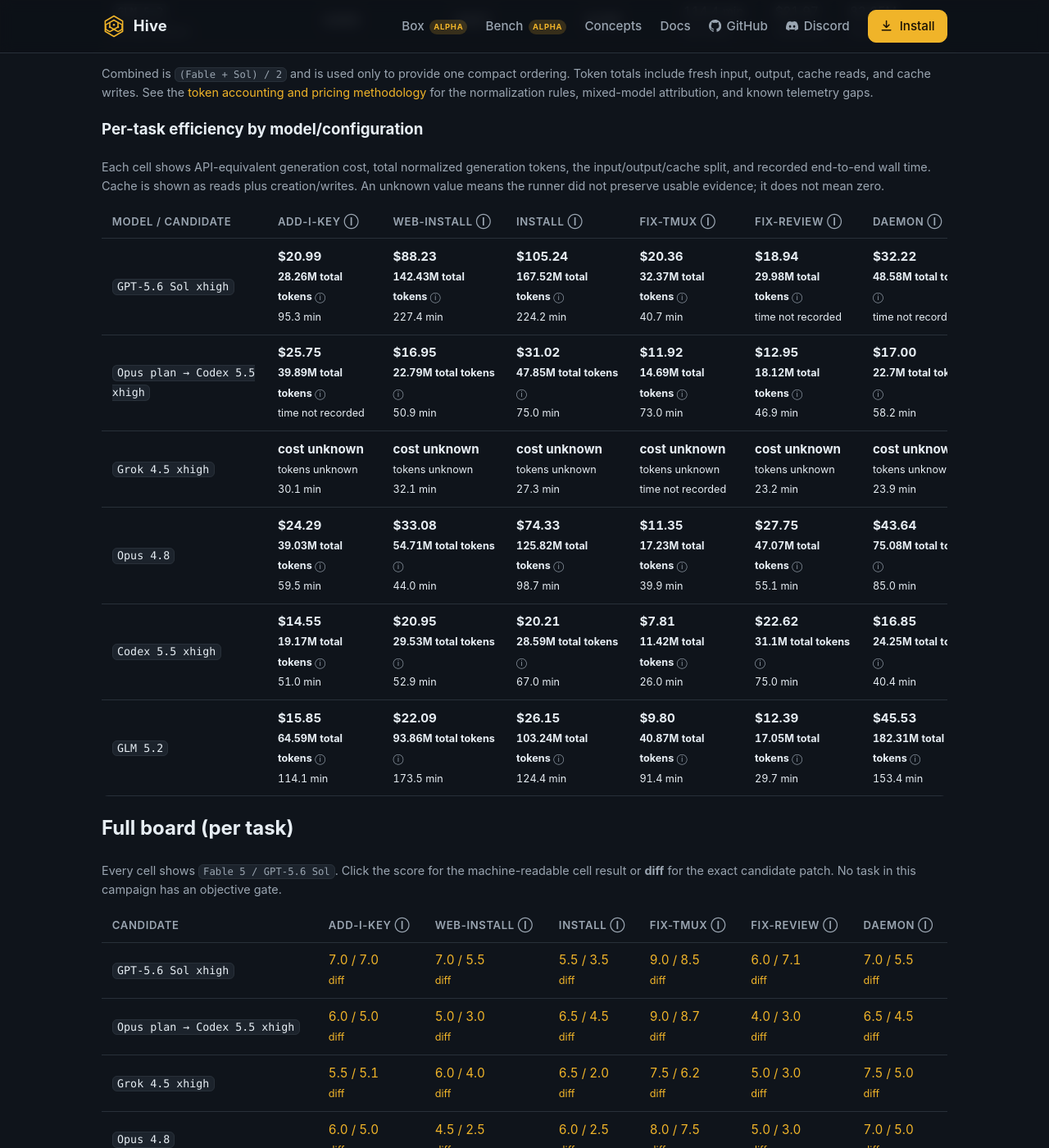
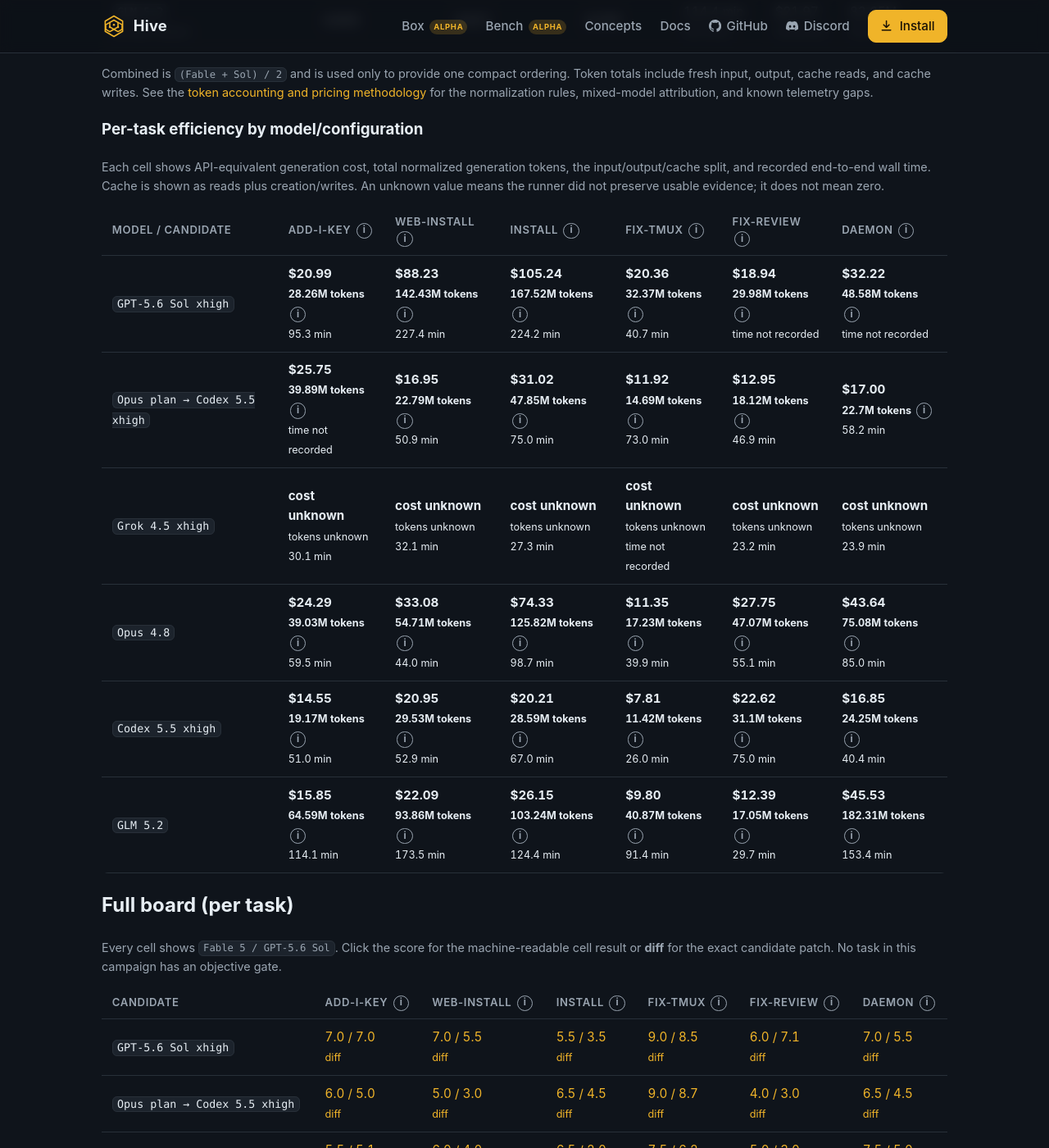
Before and after one commit to ivankuznetsov/hive-site, a Jekyll site: the page built from bench/index.md, in a window 1280 px wide and 1400 px high, scrolled down 2025 px. Shown: the whole window at 82% size. Built offline with Jekyll 4.4.1, drawn with Linux system fonts in a browser that asks for light colours; some of the changed lines change nothing that is shown.

Commit message:
fix(bench): remove table overflow and repair tooltips

```diff
--- a/_includes/bench/leaderboard.html
+++ b/_includes/bench/leaderboard.html
@@ -112,7 +112,9 @@
         <tr>
           <th scope="col">Model / candidate</th>
           {% for task in b.tasks %}
-            <th scope="col">{{ task.key }}&nbsp;<span class="bench-info" title="{{ task.desc | escape }}">ⓘ</span></th>
+            <th scope="col">{{ task.key }}&nbsp;<button type="button" class="bench-info"
+              aria-label="{{ task.key | escape }}: {{ task.desc | escape }}"
+              data-bench-tooltip="{{ task.desc | escape }}">i</button></th>
           {% endfor %}
         </tr>
       </thead>
@@ -131,10 +133,10 @@
                   {% assign output_mtokens = stat.tokens.output | times: 0.000001 | round: 3 %}
                   {% assign cache_read_mtokens = stat.tokens.cache_read | times: 0.000001 | round: 3 %}
                   {% assign cache_write_mtokens = stat.tokens.cache_write | times: 0.000001 | round: 3 %}
-                  <small><strong>{{ stat.normalized_mtokens }}M total tokens</strong>
-                    <span class="bench-info" tabindex="0" role="img"
+                  <small><strong>{{ stat.normalized_mtokens }}M tokens</strong>
+                    <button type="button" class="bench-info"
                       aria-label="Token details: fresh input {{ input_mtokens }} million, output {{ output_mtokens }} million, cache read {{ cache_read_mtokens }} million, cache write {{ cache_write_mtokens }} million"
-                      title="Fresh input {{ input_mtokens }}M · output {{ output_mtokens }}M · cache read {{ cache_read_mtokens }}M · cache write {{ cache_write_mtokens }}M">ⓘ</span>
+                      data-bench-tooltip="Fresh input {{ input_mtokens }}M · output {{ output_mtokens }}M · cache read {{ cache_read_mtokens }}M · cache write {{ cache_write_mtokens }}M">i</button>
                   </small><br>
                 {% else %}<small>tokens unknown</small><br>{% endif %}
                 <small>{% if stat.wall_minutes %}{{ stat.wall_minutes }} min{% else %}time not recorded{% endif %}</small>
@@ -159,7 +161,9 @@
         <tr>
           <th scope="col">Candidate</th>
           {% for task in b.tasks %}
-            <th scope="col">{{ task.key }}&nbsp;<span class="bench-info" title="{{ task.desc | escape }}">ⓘ</span></th>
+            <th scope="col">{{ task.key }}&nbsp;<button type="button" class="bench-info"
+              aria-label="{{ task.key | escape }}: {{ task.desc | escape }}"
+              data-bench-tooltip="{{ task.desc | escape }}">i</button></th>
           {% endfor %}
         </tr>
       </thead>
@@ -212,3 +216,4 @@
   </div>
 </section>
 <script src="{{ '/assets/js/bench-sortable.js' | relative_url }}" defer></script>
+<script src="{{ '/assets/js/bench-tooltips.js' | relative_url }}" defer></script>
--- a/assets/css/landing.scss
+++ b/assets/css/landing.scss
@@ -418,8 +418,7 @@
   width: 100%; overflow-x: auto; margin-bottom: 1.25rem;
   border-radius: 8px; -webkit-overflow-scrolling: touch;
 }
-.bench-table-scroll .bench-matrix { min-width: 900px; margin-bottom: 0; }
-.bench-table-scroll .bench-efficiency-matrix { min-width: 1080px; }
+.bench-table-scroll .bench-matrix { min-width: 100%; margin-bottom: 0; }
 .bench-table-scroll:focus-visible { outline: 2px solid var(--accent, #d97757); outline-offset: 2px; }
 .bench-summary-table { margin-bottom: 0; }
 .bench-summary-table th:first-child { width: 25%; }
@@ -432,8 +431,21 @@
 .bench-sort-button:focus-visible { color: var(--accent, #d97757); }
 .bench-sort-button:focus-visible { outline: 2px solid currentColor; outline-offset: 3px; }
 .bench-sort-controls { display: none; }
-.bench-info { color: var(--muted, #9aa5b1); cursor: help; white-space: nowrap; }
+.bench-info {
+  appearance: none; background: transparent; border: 1px solid currentColor; border-radius: 50%;
+  color: var(--muted, #9aa5b1); cursor: default; display: inline-grid; font: 700 0.72rem/1 var(--font);
+  height: 1.2rem; letter-spacing: 0; margin: 0 0 0 0.15rem; padding: 0; place-items: center;
+  text-transform: none; vertical-align: 0.05em; width: 1.2rem;
+}
+.bench-info:hover,
+.bench-info:focus-visible { color: var(--accent, #d97757); }
 .bench-info:focus-visible { outline: 2px solid var(--accent, #d97757); outline-offset: 2px; }
+.bench-tooltip {
+  background: var(--surface-2, #1c232c); border: 1px solid var(--border, #2a313b); border-radius: 7px;
+  box-shadow: 0 8px 24px rgb(0 0 0 / 35%); color: var(--text, #e6edf3); font: 500 0.8rem/1.4 var(--font);
+  letter-spacing: 0; max-width: min(20rem, calc(100vw - 1.5rem)); padding: 0.5rem 0.65rem;
+  pointer-events: none; position: fixed; text-align: left; text-transform: none; white-space: normal; width: max-content; z-index: 1000;
+}
 .bench-summary-table tbody th small,
 .bench-summary-table td small { display: block; margin-top: 0.2rem; color: var(--muted, #9aa5b1); font-weight: 400; line-height: 1.35; }
 .bench-prelim {
@@ -446,7 +458,7 @@
 .bench-doc .wrap { max-width: var(--wrap); }
 .bench-doc--detail { padding-block: 3rem; }
 
-@media (max-width: 700px) {
+@media (max-width: 800px) {
   .bench-sort-controls {
     align-items: center; display: flex; flex-wrap: wrap; gap: 0.5rem; margin: 0 0 0.9rem;
   }
@@ -475,6 +487,8 @@
     white-space: nowrap;
     border: 0;
   }
+
+  .bench-responsive-matrix thead .bench-info { display: none; }
 
   .bench-summary-table,
   .bench-summary-table tbody,
--- a/assets/js/bench-sortable.js
+++ b/assets/js/bench-sortable.js
@@ -38,7 +38,6 @@
     var controls = board && board.querySelector("[data-bench-sort-controls]");
     var select = controls && controls.querySelector("[data-bench-sort-select]");
     var directionButton = controls && controls.querySelector("[data-bench-sort-direction]");
-    var mobileQuery = window.matchMedia("(max-width: 700px)");
     var activeHeader = headers.find(function (button) {
       return button.closest("th").getAttribute("aria-sort") !== "none";
     }) || headers[0];
@@ -72,9 +71,14 @@
     }
 
     function syncHeaderTabStops() {
+      var controlsVisible = controls && window.getComputedStyle(controls).display !== "none";
+      var focusedHeader = headers.includes(document.activeElement);
+      var focusedControls = controls && controls.contains(document.activeElement);
       headers.forEach(function (button) {
-        button.tabIndex = mobileQuery.matches ? -1 : 0;
+        button.tabIndex = controlsVisible ? -1 : 0;
       });
+      if (controlsVisible && focusedHeader && select) select.focus();
+      if (!controlsVisible && focusedControls) headersByKey.get(state.key).focus();
     }
 
     headers.forEach(function (button) {
@@ -105,11 +109,7 @@
       });
     }
 
-    if (mobileQuery.addEventListener) {
-      mobileQuery.addEventListener("change", syncHeaderTabStops);
-    } else {
-      mobileQuery.addListener(syncHeaderTabStops);
-    }
+    window.addEventListener("resize", syncHeaderTabStops);
 
     syncHeaderTabStops();
     render();
--- /dev/null
+++ b/assets/js/bench-tooltips.js
@@ -0,0 +1,81 @@
+(function () {
+  "use strict";
+
+  function initBenchTooltips() {
+    var triggers = Array.from(document.querySelectorAll("[data-bench-tooltip]"));
+    if (!triggers.length) return;
+
+    var tooltip = document.createElement("div");
+    tooltip.className = "bench-tooltip";
+    tooltip.id = "bench-tooltip";
+    tooltip.setAttribute("role", "tooltip");
+    tooltip.hidden = true;
+    document.body.appendChild(tooltip);
+
+    var activeTrigger = null;
+    var positionFrame = null;
+
+    function positionTooltip(trigger) {
+      var gutter = 12;
+      var gap = 8;
+      var triggerRect = trigger.getBoundingClientRect();
+      var tooltipRect = tooltip.getBoundingClientRect();
+      var left = triggerRect.left + (triggerRect.width - tooltipRect.width) / 2;
+      var top = triggerRect.top - tooltipRect.height - gap;
+
+      left = Math.max(gutter, Math.min(left, window.innerWidth - tooltipRect.width - gutter));
+      if (top < gutter) top = triggerRect.bottom + gap;
+
+      tooltip.style.left = Math.round(left) + "px";
+      tooltip.style.top = Math.round(top) + "px";
+    }
+
+    function showTooltip(trigger) {
+      if (activeTrigger === trigger && !tooltip.hidden) return;
+
+      if (activeTrigger && activeTrigger !== trigger) {
+        activeTrigger.removeAttribute("aria-describedby");
+      }
+
+      activeTrigger = trigger;
+      tooltip.textContent = trigger.getAttribute("data-bench-tooltip") || "";
+      tooltip.hidden = false;
+      trigger.setAttribute("aria-describedby", tooltip.id);
+      positionTooltip(trigger);
+    }
+
+    function hideTooltip(trigger) {
+      if (trigger && trigger !== activeTrigger) return;
+      if (activeTrigger) activeTrigger.removeAttribute("aria-describedby");
+      activeTrigger = null;
+      tooltip.hidden = true;
+    }
+
+    function schedulePosition() {
+      if (!activeTrigger || positionFrame !== null) return;
+      positionFrame = window.requestAnimationFrame(function () {
+        positionFrame = null;
+        if (activeTrigger) positionTooltip(activeTrigger);
+      });
+    }
+
+    triggers.forEach(function (trigger) {
+      trigger.addEventListener("mouseenter", function () { showTooltip(trigger); });
+      trigger.addEventListener("mouseleave", function () {
+        if (document.activeElement !== trigger) hideTooltip(trigger);
+      });
+      trigger.addEventListener("focus", function () { showTooltip(trigger); });
+      trigger.addEventListener("blur", function () {
+        if (!trigger.matches(":hover")) hideTooltip(trigger);
+      });
+    });
+
+    document.addEventListener("keydown", function (event) {
+      if (event.key === "Escape" && activeTrigger) hideTooltip(activeTrigger);
+    });
+    window.addEventListener("resize", schedulePosition);
+    window.addEventListener("scroll", schedulePosition, true);
+  }
+
+  document.addEventListener("DOMContentLoaded", initBenchTooltips);
+})();
```
